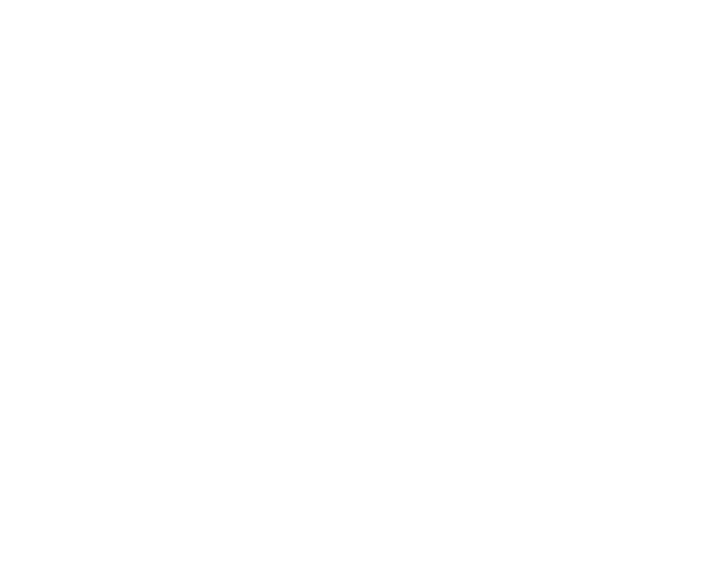
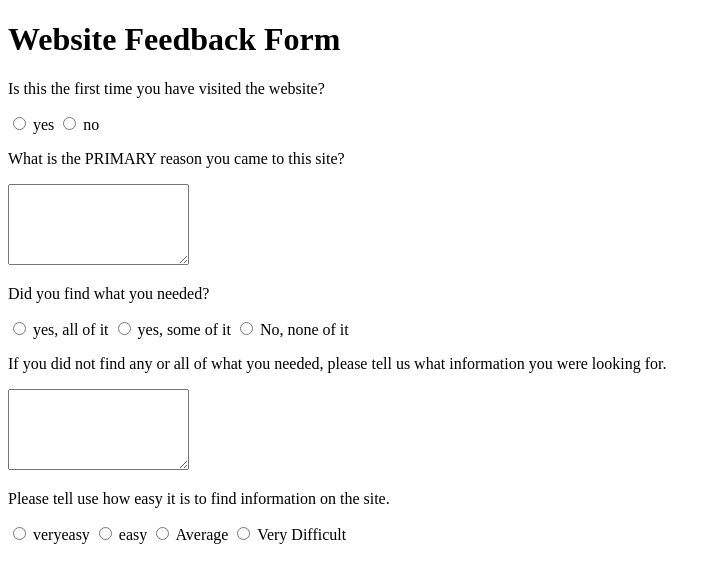
Before and after one commit to 0xProtocol/Web-Technologies, a plain HTML site: page exercise1/feedback.html in a window 1280 px wide. Shown: the whole page, without its empty margins (0-716 px from the left). Drawn offline with Linux system fonts and the light colour scheme.

Commit message:
ex1 feedback

```diff
--- a/exercise1/feedback.html
+++ b/exercise1/feedback.html
@@ -5,6 +5,32 @@
     <title>Feedback</title>
 </head>
 <body>
+<h1>Website Feedback Form</h1>
+<p>Is this the first time you have visited the website?</p>
+<input type="radio" id="yes" name="yes" value="yes">
+<label for="yes">yes</label>
+<input type="radio" id="no" name="no" value="no">
+<label for="no">no</label>
+<p>What is the PRIMARY reason you came to this site?</p>
+<textarea rows="5"></textarea>
+<p>Did you find what you needed?</p>
+<input type="radio" id="yesallofit" name="yesallofit" value="yesallofit">
+<label for="yesallofit">yes, all of it</label>
+<input type="radio" id="yessomeofit" name="yessomeofit" value="yessomeofit">
+<label for="yessomeofit">yes, some of it</label>
+<input type="radio" id=">nononeofit" name="nononeofit" value="nononeofit">
+<label for="nonprofit">No, none of it</label>
+<p>If you did not find any or all of what you needed, please tell us what information you were looking for.</p>
+<textarea rows="5"></textarea>
+<p>Please tell use how easy it is to find information on the site.</p>
+<input type="radio" id=">veryeasy" name="veryeasy" value="veryeasy">
+<label for="veryeasy">veryeasy</label>
+<input type="radio" id=">easy" name="easy" value="easy">
+<label for="easy">easy</label>
+<input type="radio" id=">average" name="average" value="average">
+<label for="average">Average</label>
+<input type="radio" id=">very" name="veryd" value="veryd">
+<label for="veryd">Very Difficult</label>
 
 </body>
 </html>
```
